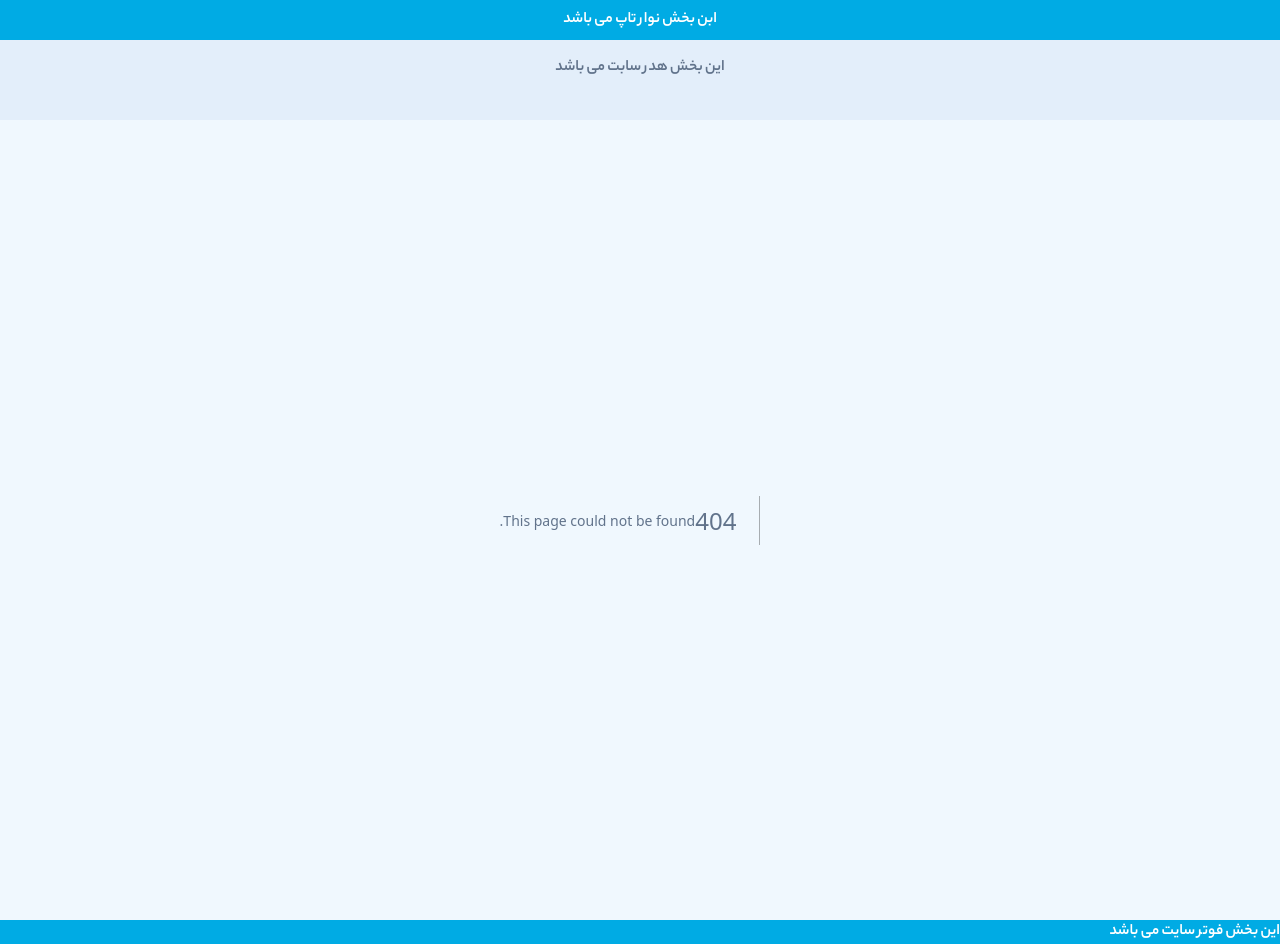
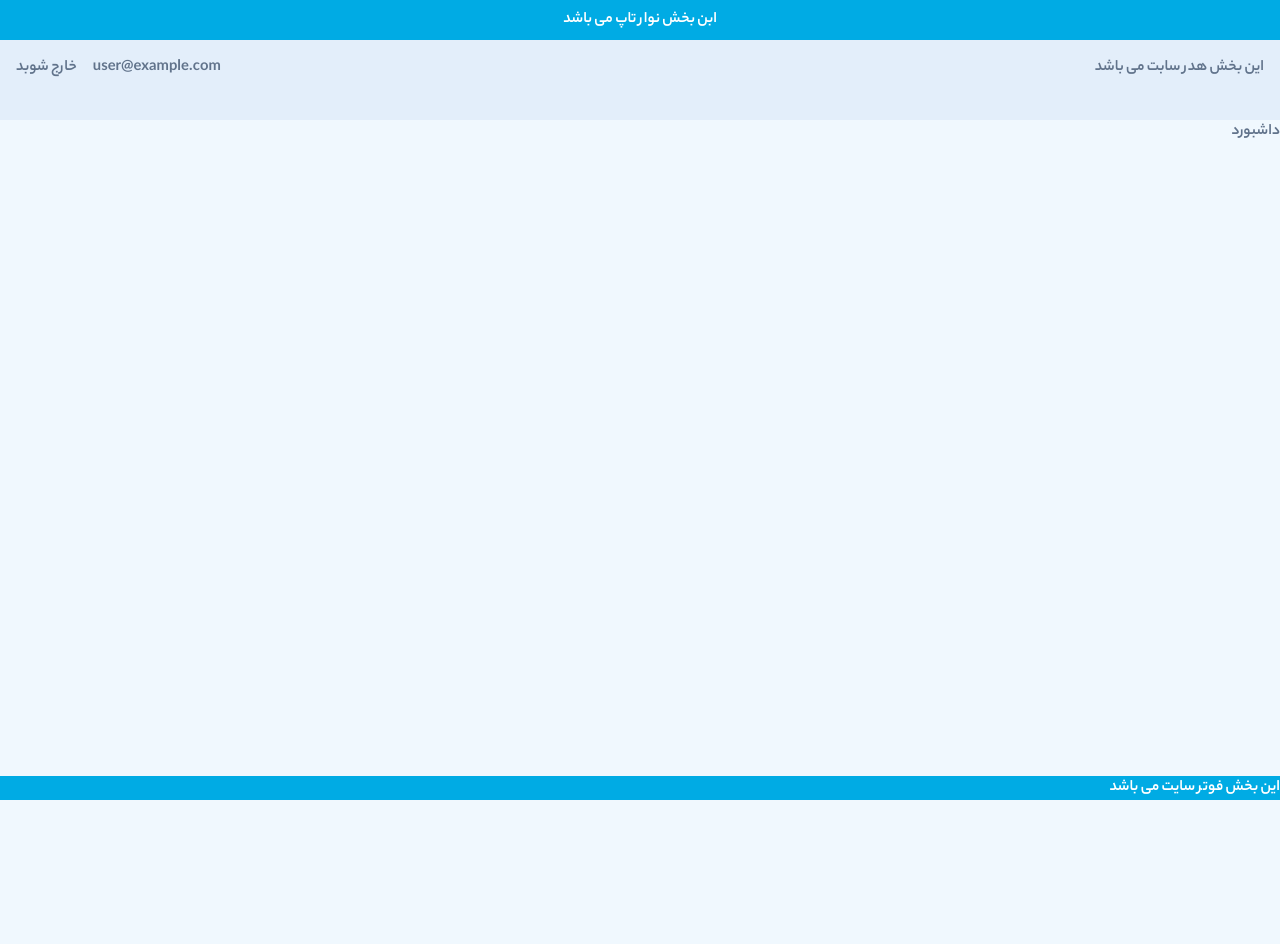
Before and after one commit to ArshiaGhafghazian/buy-my-oldies, a Next.js app: page /dashboard in a window 1280 px wide. Before the commit this address had no page. After the commit the page ends 800 px from the top, so only its background shows below. Built offline with nearby package versions, Linux system fonts and the light colour scheme; no server answers; sample sign-in values are in the browser's storage.

Commit message:
Add authentication route protection

```diff
--- a/src/app/(auth)/signin/page.tsx
+++ b/src/app/(auth)/signin/page.tsx
@@ -10,9 +10,9 @@ const SignIn = () => {
     const [email, setEmail] = useState<string>("")
     const [password, setPassword] = useState<string>("")
     const router = useRouter()
-    const { data: session, status } = useSession()
-    console.log(session, status);
+    const { status } = useSession()
 
+    if (status === "authenticated") router.replace("/")
 
     const handleSignin = async (event: FormEvent<HTMLFormElement>): Promise<void> => {
         event.preventDefault()
--- /dev/null
+++ b/src/app/_components/auth-button/auth-button.tsx
@@ -0,0 +1,21 @@
+"use client"
+
+import { useSession } from "next-auth/react";
+import Link from "next/link"
+
+const AuthButton = () => {
+    const { data: session, status } = useSession()
+    console.log(session, status);
+    return (
+        <>
+            {
+                session ?
+                    <Link href="/dashboard">{session.user?.email}</Link>
+                    :
+                    <Link href="/signin">ورود</Link>
+            }
+        </>
+    )
+}
+
+export default AuthButton
--- a/src/app/_components/header/header.tsx
+++ b/src/app/_components/header/header.tsx
@@ -1,11 +1,17 @@
+
 import React from 'react'
+import AuthButton from '../auth-button/auth-button'
+import SignOutButton from '../sign-out-button/sign-out-button'
 
 const Header = () => {
     return (
         <header className='bg-base-50'>
-            <div className='container mx-auto flex justify-center items-center p-4' >
-
+            <div className='container mx-auto flex justify-between items-center p-4' >
                 <h2>این بخش هدر سابت می باشد</h2>
+                <div className='flex gap-4'>
+                    <AuthButton />
+                    <SignOutButton />
+                </div>
             </div>
         </header>
     )
--- /dev/null
+++ b/src/app/_components/sign-out-button/sign-out-button.tsx
@@ -0,0 +1,26 @@
+"use client"
+import { signOut, useSession } from 'next-auth/react';
+import { useRouter } from 'next/navigation';
+
+
+
+const SignOutButton = () => {
+    const { data: session, status } = useSession()
+   const router = useRouter()
+    return (
+        <>
+            {
+                status === "authenticated" && <p onClick={() => {
+                    signOut({
+                        redirect:false,
+                        callbackUrl:"/"
+                    }).then(()=>router.push("/"))
+
+
+                }}>خارج شوبد</p>
+            }
+        </>
+    )
+}
+
+export default SignOutButton
--- a/src/app/api/auth/[...nextauth]/route.ts
+++ b/src/app/api/auth/[...nextauth]/route.ts
@@ -14,7 +14,7 @@ export const authOptions: AuthOptions = {
     providers: [
         CredentialsProvider({
             //@ts-ignore
-            async authorize(credentials){
+            async authorize(credentials:Credentials){
                 const { email, password } = credentials || {}
 
                 try {
--- /dev/null
+++ b/src/app/dashboard/page.tsx
@@ -0,0 +1,18 @@
+
+import { getServerSession } from 'next-auth'
+import { redirect } from 'next/navigation'
+import React from 'react'
+import { authOptions } from '../api/auth/[...nextauth]/route'
+
+const Dashboard = async () => {
+  const session = await getServerSession(authOptions)
+  console.log(!session);
+
+  if(!session) redirect("/")
+
+  return (
+    <h1>داشبورد</h1>
+  )
+}
+
+export default Dashboard
```
